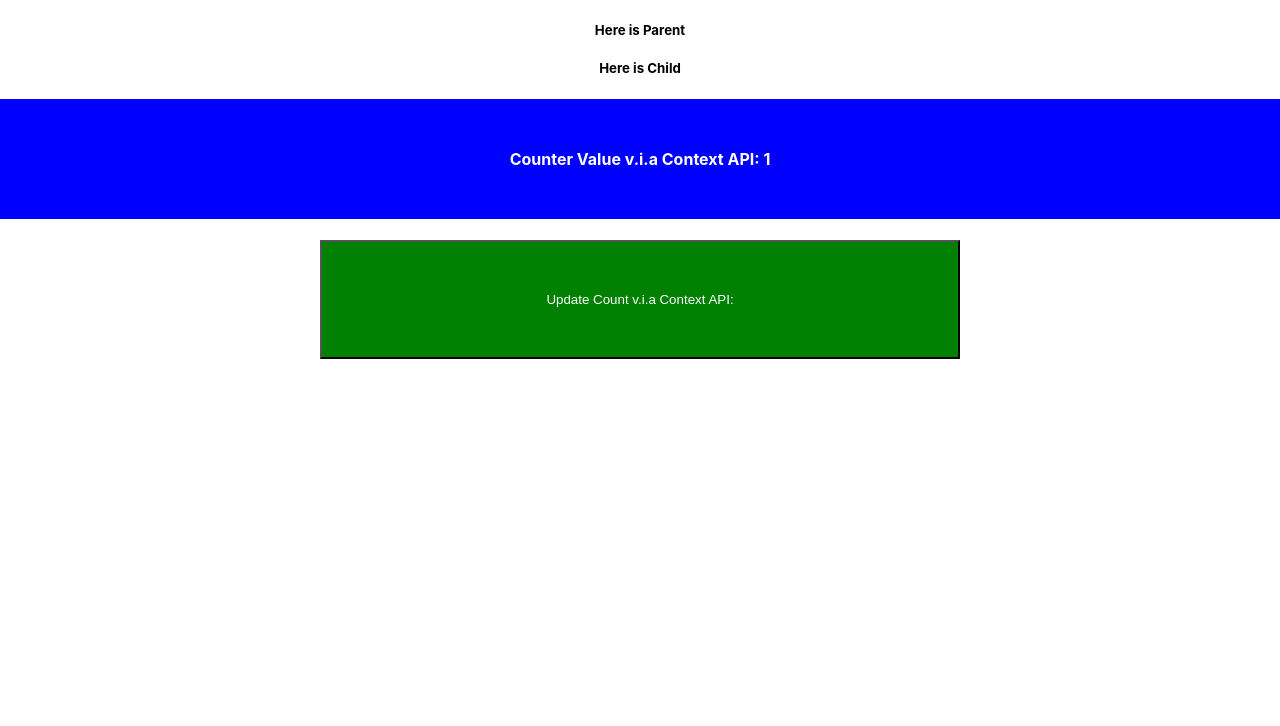
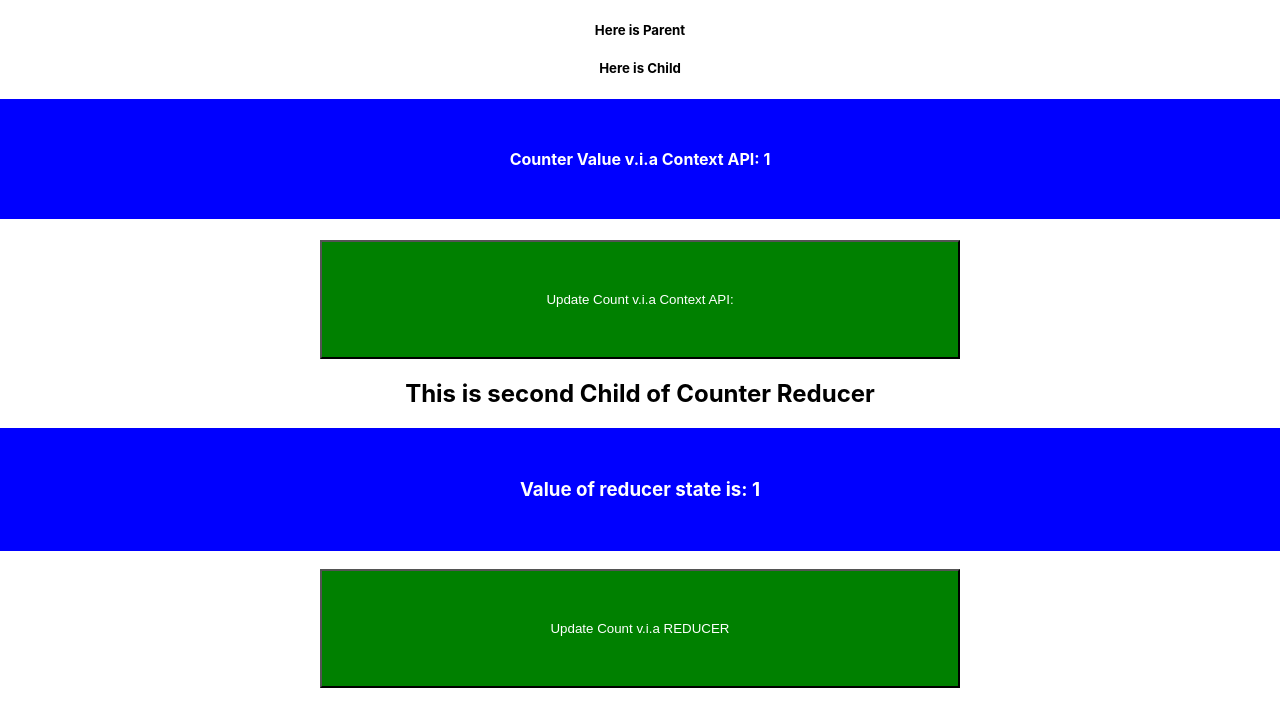
Before and after one commit to BasitMaqsood/BOOTCAMP_PRACTICE, a React (Create React App) app: page / in a window 1280 px wide. Shown: the top 726 px of the page. Built offline with nearby package versions, Linux system fonts and the light colour scheme.

Commit message:
counter with reducer

```diff
--- /dev/null
+++ b/src/CounterReducer.js
@@ -0,0 +1,8 @@
+const counterReducer = (state, action) => {
+    switch (action) {
+        case 'INCREMENT':
+            return state + 1
+    }
+}
+
+export default counterReducer;
--- /dev/null
+++ b/src/components/Child2.js
@@ -0,0 +1,18 @@
+import React, { useReducer } from 'react';
+import CounterReducer from '../CounterReducer';
+
+const Child2 = () => {
+    const [state, dispatch] = useReducer(CounterReducer, 1);
+    return (
+        <div>
+            <h2>This is second Child of Counter Reducer</h2>
+
+            <h3 style={{ backgroundColor: 'blue', padding: 50, color: 'white' }}>Value of reducer state is: {state}</h3>
+            <button onClick={() => dispatch('INCREMENT')} style={{ width: '50%', height: '100%', color: 'white', background: 'green', padding: 50, cursor: 'pointer' }}>Update Count v.i.a REDUCER </button>
+
+        </div>
+
+    )
+}
+
+export default Child2;
--- a/src/components/Parent.js
+++ b/src/components/Parent.js
@@ -1,11 +1,13 @@
 import React from 'react';
 import Child from './Child';
+import Child2 from './Child2';
 
 const Parent = () => {
     return (
         <div>
             <h5>Here is Parent</h5>
             <Child />
+            <Child2 />
         </div>
     )
 }
```
Also changed, not shown: 1 other file (tests, documents, lock files or other folders).
